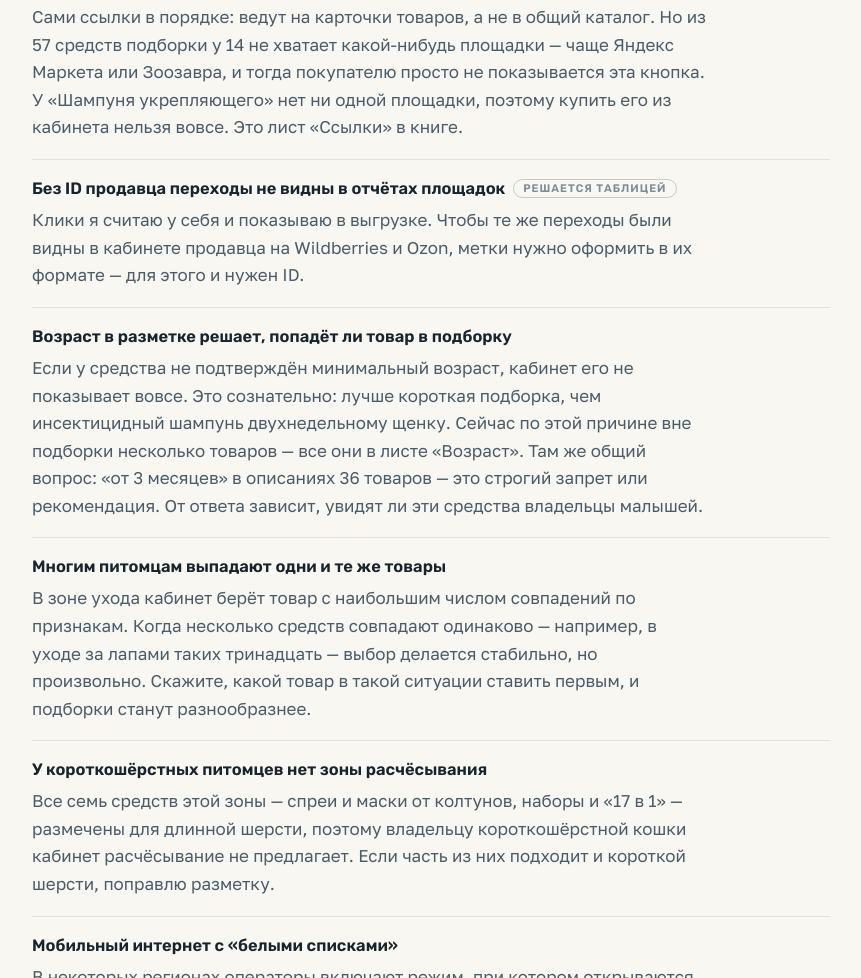
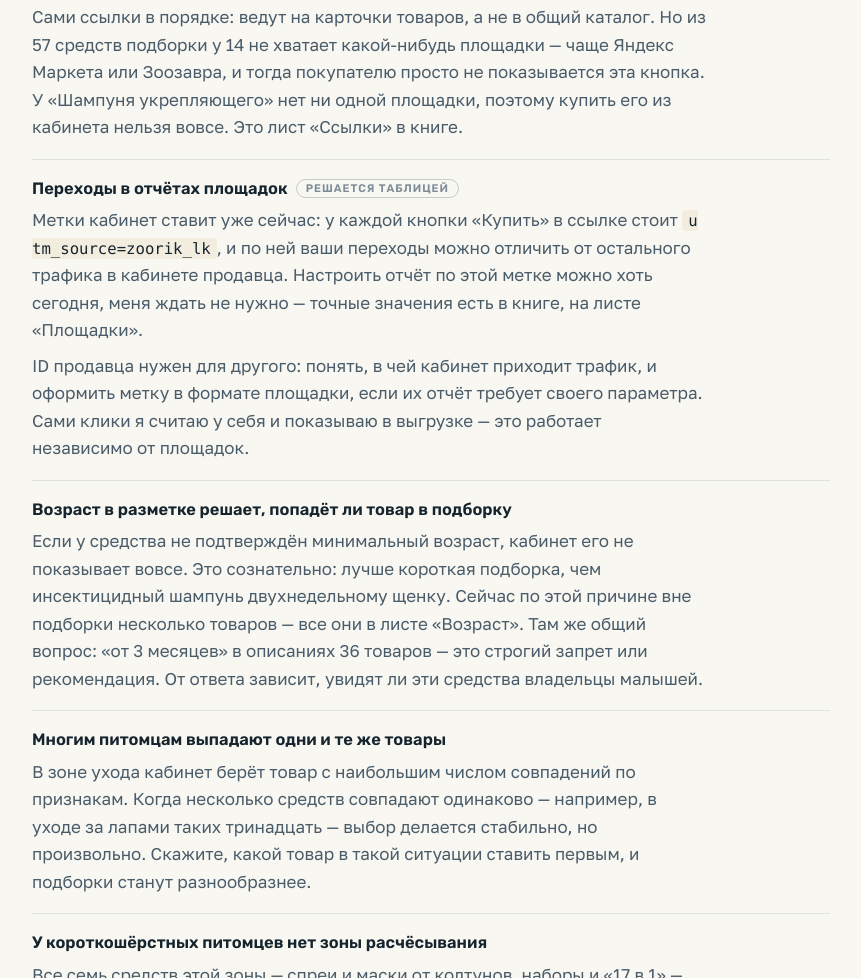
Before and after one commit to postnikovpato-code/zoorik, a plain HTML site: page zapusk/index.html in a window 1280 px wide. Shown: the part 9379-10357 px from the top of the page, without its empty margins (350-1211 px from the left). Drawn offline with Linux system fonts and the light colour scheme.

Commit message:
Страница до запуска: метки переходов можно настроить сразу

```diff
--- a/zapusk/index.html
+++ b/zapusk/index.html
@@ -407,10 +407,14 @@
              площадки, поэтому купить его из кабинета нельзя вовсе. Это лист «Ссылки» в книге.</p>
         </li>
         <li>
-          <h3>Без ID продавца переходы не видны в отчётах площадок<span class="label">решается таблицей</span></h3>
-          <p>Клики я считаю у себя и показываю в выгрузке. Чтобы те же переходы были видны
-             в кабинете продавца на Wildberries и Ozon, метки нужно оформить в их формате —
-             для этого и нужен ID.</p>
+          <h3>Переходы в отчётах площадок<span class="label">решается таблицей</span></h3>
+          <p>Метки кабинет ставит уже сейчас: у каждой кнопки «Купить» в ссылке стоит
+             <span class="mono">utm_source=zoorik_lk</span>, и по ней ваши переходы можно отличить
+             от остального трафика в кабинете продавца. Настроить отчёт по этой метке можно хоть сегодня,
+             меня ждать не нужно — точные значения есть в книге, на листе «Площадки».</p>
+          <p>ID продавца нужен для другого: понять, в чей кабинет приходит трафик, и оформить метку
+             в формате площадки, если их отчёт требует своего параметра. Сами клики я считаю у себя
+             и показываю в выгрузке — это работает независимо от площадок.</p>
         </li>
         <li>
           <h3>Возраст в разметке решает, попадёт ли товар в подборку</h3>
```
Also changed, not shown: 1 other file.
